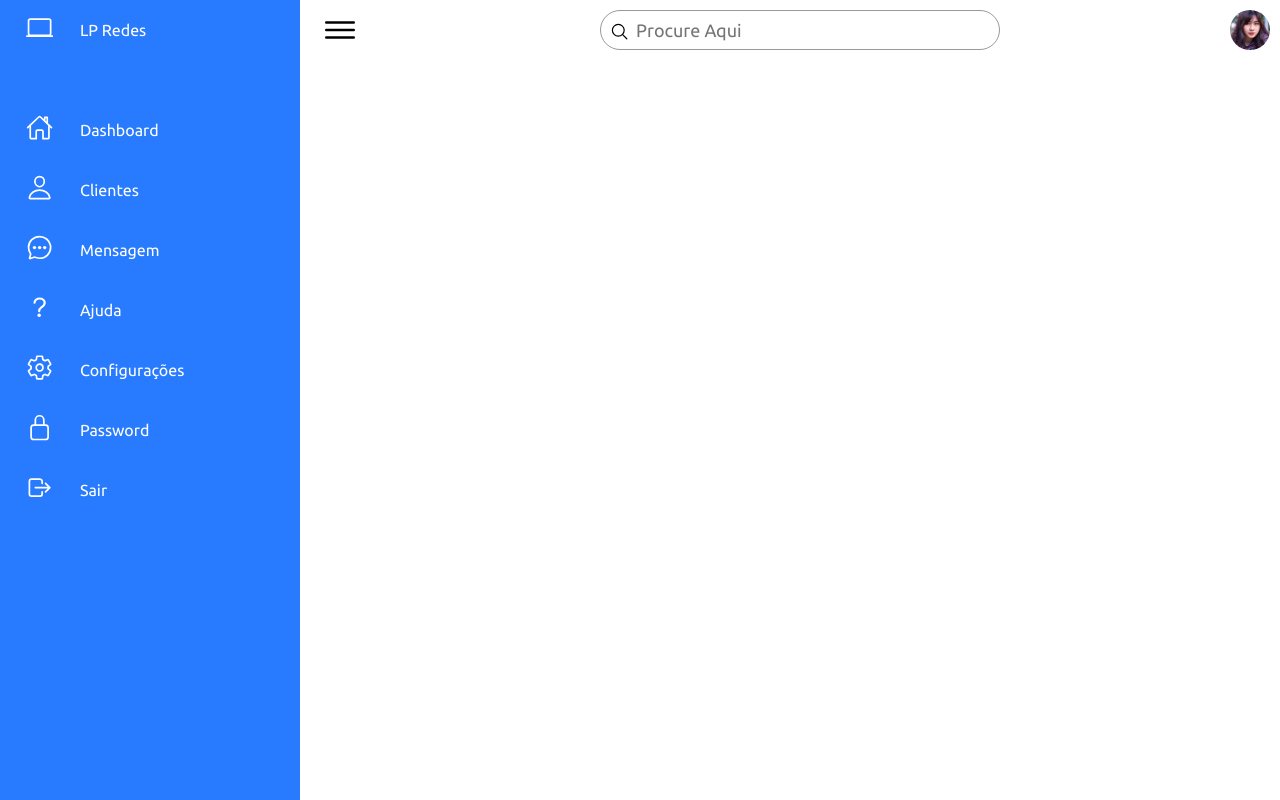
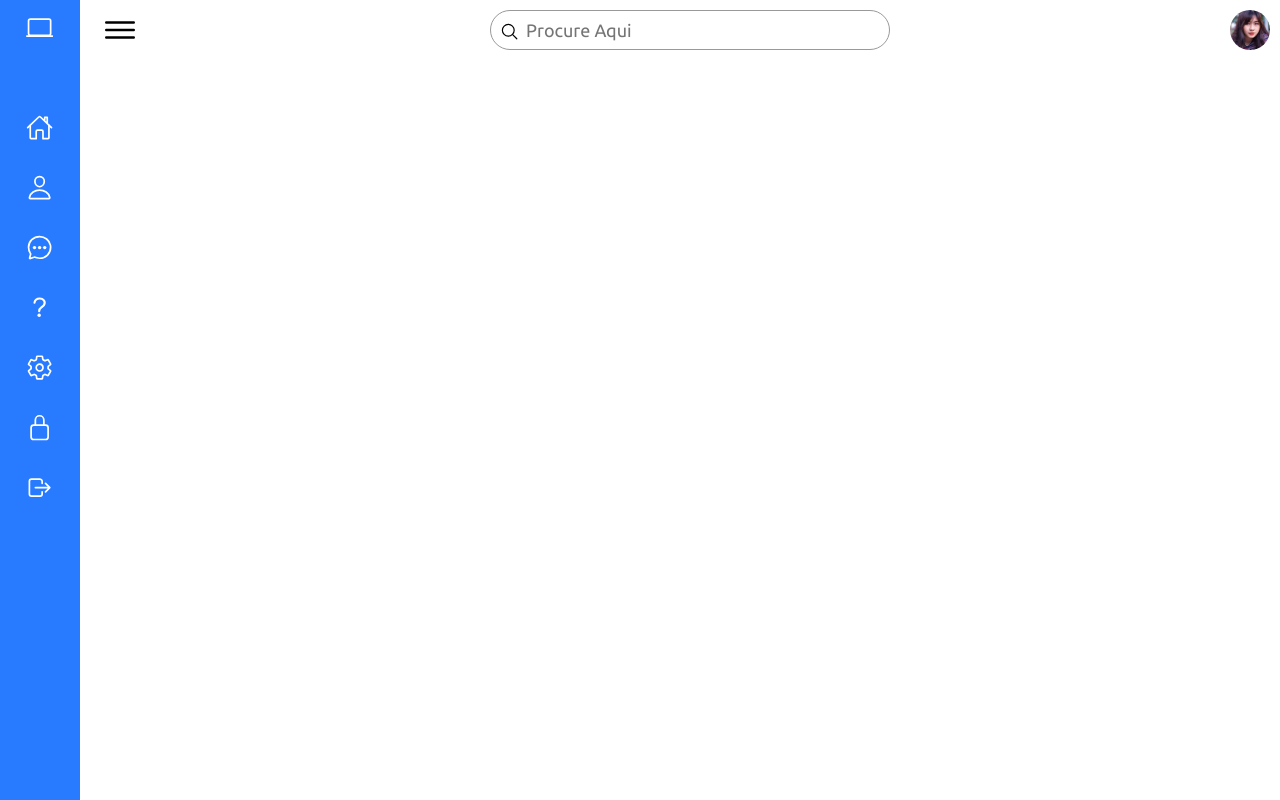
Before and after one commit to OdranoelGomes/Admin_Dashboard, a plain HTML site: page index.html in a window 1280 px wide. Both pictures are taken after a click on the element 340 px from the left and 30 px from the top of the page. Drawn offline with nearby package versions, Linux system fonts and the light colour scheme.

Commit message:
Finalizado aninamção do menu toggle.

```diff
--- a/css/style.css
+++ b/css/style.css
@@ -34,6 +34,10 @@
     border-left: 10px solid var(--blue);
     transition: 0.5s;
     overflow: hidden;
+}
+
+.navigation.active {
+    width: 80px;
 }
 
 .navigation ul {
@@ -138,6 +142,11 @@
  transition: 0.5s;
 }
 
+.main.active{
+    width: calc(100% - 80px);
+    left: 80px;
+}
+
 .topbar {
     width: 100%;
     height: 60px;
--- a/js/script.js
+++ b/js/script.js
@@ -1,3 +1,14 @@
+
+// MenuToggle
+
+let toggle = document.querySelector('.toggle');
+let navigation = document.querySelector('.navigation');
+let main = document.querySelector('.main');
+
+toggle.onclick = function(){
+    navigation.classList.toggle('active')
+    main.classList.toggle('active')
+}
 
 // adicionar classe hoverred é selecionado item da lista
 
```
Also changed, not shown: index.html (+1 -0 lines).
